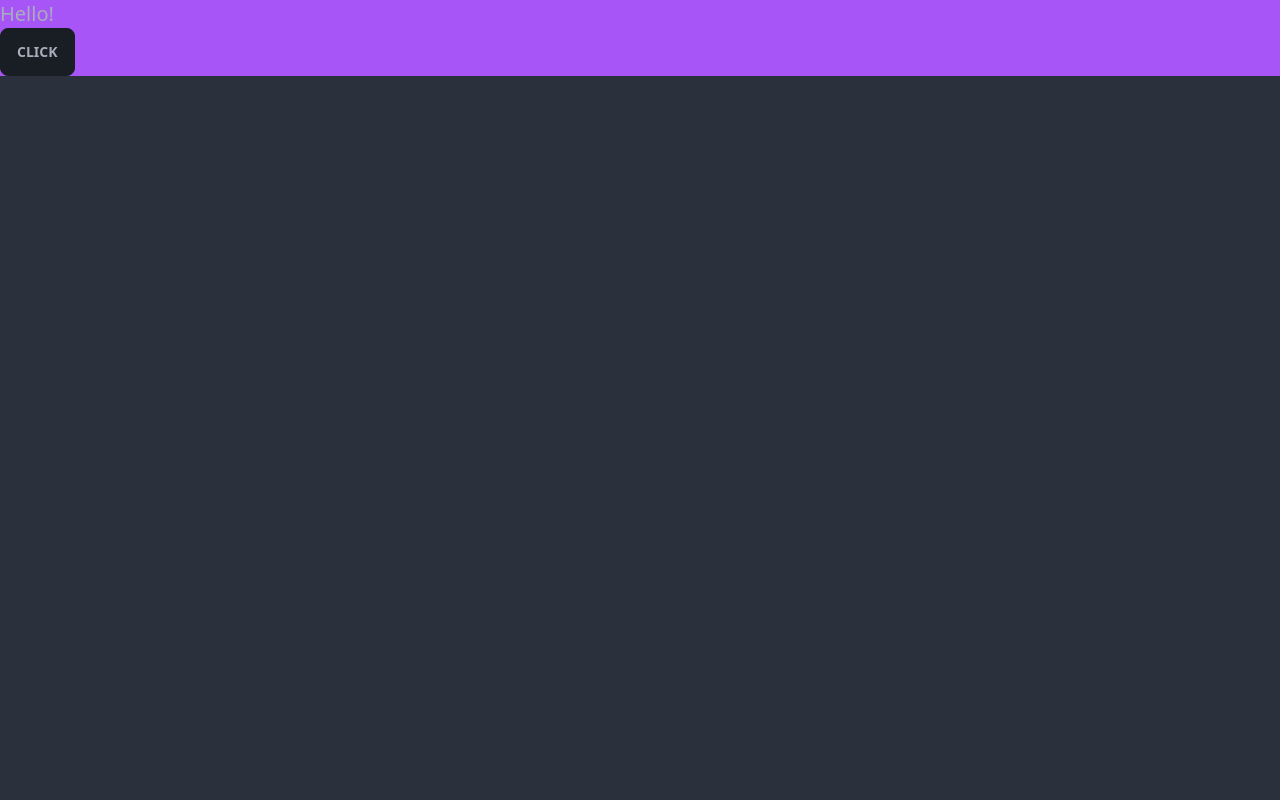
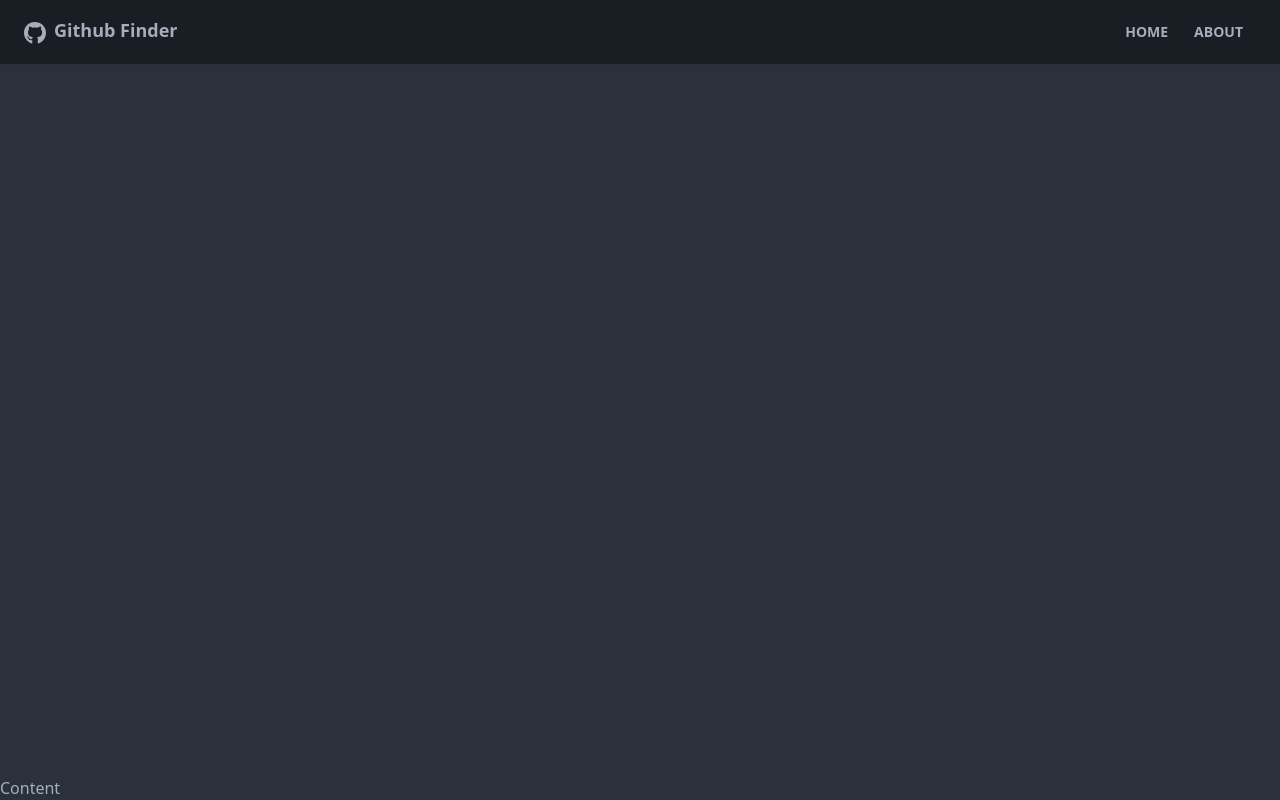
Before and after one commit to keerthimac/github-finder-new, a React (Vite) app: page / in a window 1280 px wide. Built offline with nearby package versions, Linux system fonts and the light colour scheme.

Commit message:
Navbar layout Complected
-few tailwind classes added
-few daisyui classes added
-Links added to Home and About
-Logo added from React-Icons

-learned how to make easy navbar

```diff
--- a/src/App.jsx
+++ b/src/App.jsx
@@ -1,9 +1,15 @@
+import { BrowserRouter as Router, Route } from "react-router-dom";
+
+import Navbar from "./components/Navbar";
+
 function App() {
   return (
-    <div className='bg-purple-500'>
-      <h1 className='text-xl'>Hello!</h1>
-      <button className='btn'>Click</button>
-    </div>
+    <Router>
+      <div className='flex flex-col justify-between h-screen'>
+        <Navbar />
+        <main>Content</main>
+      </div>
+    </Router>
   );
 }
 
--- /dev/null
+++ b/src/components/Navbar.jsx
@@ -0,0 +1,33 @@
+import { FaGithub } from "react-icons/fa";
+import { Link } from "react-router-dom";
+
+function Navbar({ title }) {
+  return (
+    <nav className='navbar mb-12 shadow-sm bg-neutral text-neutral-content'>
+      <div className='container mx-auto'>
+        <div className='flex-none px-2 mx-2'>
+          <FaGithub className='inline pr-2 text-3xl' />
+          <Link to='/' className='text-lg font-bold'>
+            {title}
+          </Link>
+        </div>
+        <div className='flex-1 px-2 mx-2'>
+          <div className='flex justify-end'>
+            <Link to='/' className='btn btn-ghost btn-sm rounded-btn'>
+              Home
+            </Link>
+            <Link to='/about' className='btn btn-ghost btn-sm rounded-btn'>
+              About
+            </Link>
+          </div>
+        </div>
+      </div>
+    </nav>
+  );
+}
+
+Navbar.defaultProps = {
+  title: "Github Finder",
+};
+
+export default Navbar;
```
